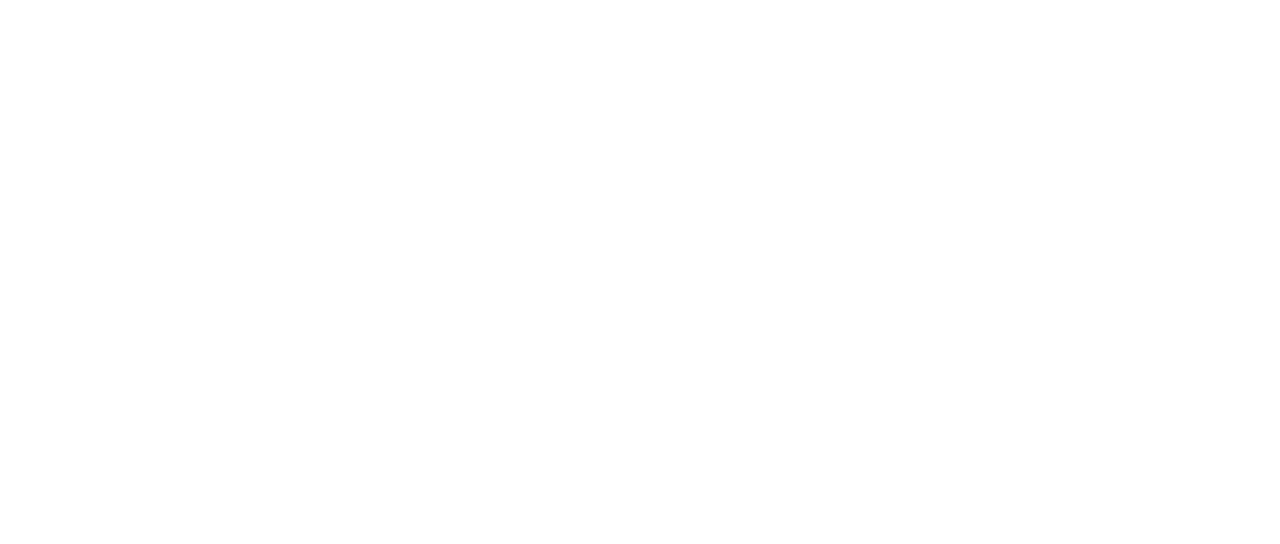
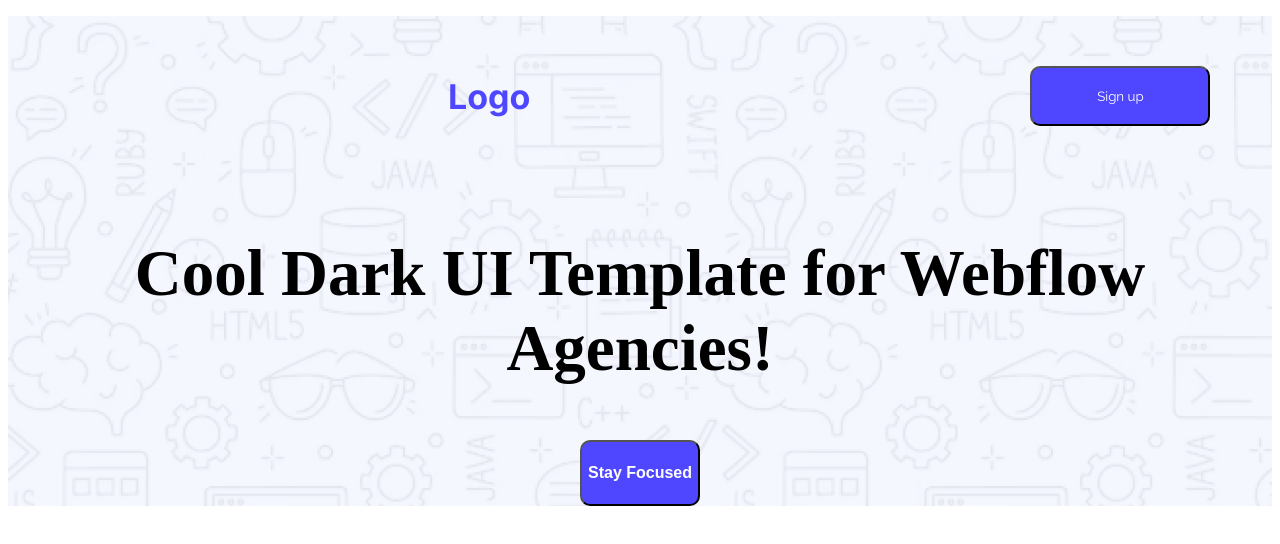
Before and after one commit to Zahidul-Hasan-Jias/logo-assignment, a plain HTML site: page index.html in a window 1280 px wide. Drawn offline with Linux system fonts and the light colour scheme.

Commit message:
added head section

```diff
--- a/index.html
+++ b/index.html
@@ -4,9 +4,33 @@
     <meta charset="UTF-8">
     <meta name="viewport" content="width=device-width, initial-scale=1.0">
     <title>first assignment</title>
+    <link rel="preconnect" href="https://fonts.googleapis.com">
+<link rel="preconnect" href="https://fonts.gstatic.com" crossorigin>
+<link href="https://fonts.googleapis.com/css2?family=Raleway:ital,wght@0,100..900;1,100..900&display=swap" rel="stylesheet">
+<link rel="preconnect" href="https://fonts.googleapis.com">
+<link rel="preconnect" href="https://fonts.gstatic.com" crossorigin>
+<link href="https://fonts.googleapis.com/css2?family=Inter:ital,opsz,wght@0,14..32,100..900;1,14..32,100..900&display=swap" rel="stylesheet">
+    <link rel="stylesheet" href="web/style.css">
 
 </head>
 <body>
+      <header class="header">
+       <nav>
+
+        <ul class="nav">
+            <li class="inter-normal logo blue" >Logo</li>
+            <li><a class=" raleway-normal" href=""><button class="btn-primary raleway-normal">Sign up</button></a></li>
+        </ul>
+       </nav>
+
+       <div class="banner">
+        <div>
+       <h2  class="banner-content">Cool Dark UI Template for Webflow Agencies!</h2>
+      <button  class="banner-button banner-text a "><a href="">Stay Focused</a></button>
+        </div>
+       </div>
+    </header>
+
 
 </body>
 </html>
--- /dev/null
+++ b/web/style.css
@@ -0,0 +1,86 @@
+.raleway-normal {
+  font-family: "Raleway", sans-serif;
+  font-optical-sizing: auto;
+
+  font-style: normal;
+}
+
+.inter-normal {
+  font-family: "Inter", sans-serif;
+  font-optical-sizing: auto;
+
+  font-style: normal;
+}
+.logo{
+    font-size: 34px;
+    font-weight: bold;
+}
+.blue{
+    color: #4E47FF;
+    margin-left: 400px;
+}
+nav ul li{
+    list-style: none;
+    margin-right: 500px;
+    margin-top: 50px;
+    margin-bottom: 50px;
+
+}
+.nav li a{
+    text-decoration: none;
+    font-size: 16px;
+}
+.nav{
+    display: flex;
+    align-items: center;
+    justify-content: space-between;
+    margin-right: 0px;
+
+
+}
+.btn-primary{
+    background-color:#4E47FF ;
+    color:#FFFFFF ;
+     padding: 12px 36px;
+     width:180px ;
+     height: 60px;
+     border-radius:10px;
+}
+.btn-primary:hover {
+  background-color: #b80d16;
+  color: #FFFFFF;
+}
+
+.banner{
+    text-align: center;
+    margin: 60px;
+}
+.banner-content{
+    font-size:65px ;
+    font-weight: bold;
+}
+.banner-button {
+  background-color: #4E47FF;
+  color: white;
+  font-size: 16px;
+  font-weight: bold;
+  text-decoration: none;
+border-radius: 10px;
+  display: inline-block;
+  text-align: center;
+  line-height: 60px;
+}
+.banner-button:hover {
+  background-color: #b60d0d;
+  transform: scale(1.05);
+}
+.banner-text a {
+
+    font-size: 16px;
+    font-weight: bold;
+    color: white;
+    text-decoration: none;
+}
+.header{
+    background-image: url("../Assets/Hero-bg.png");
+}
```
